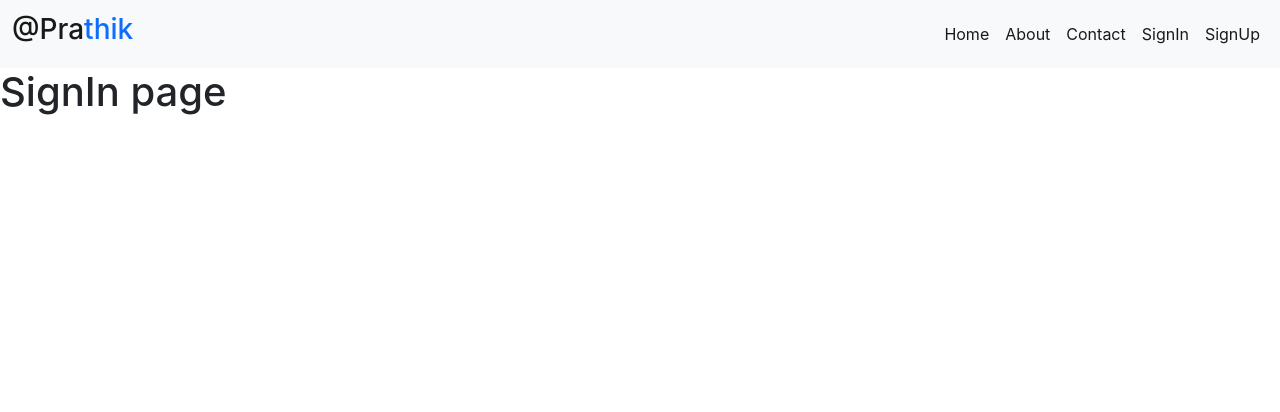
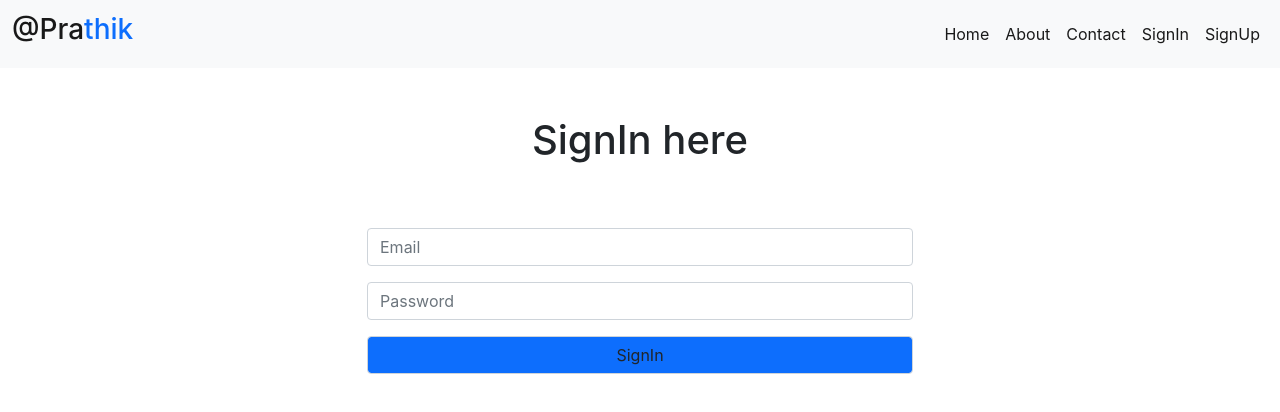
Before and after one commit to Prathik-reddy/MernProject, a React (Create React App) app in the folder frontend/: page /signin in a window 1280 px wide. Shown: the top 412 px of the page. Built offline with nearby package versions, Linux system fonts and the light colour scheme.

Commit message:
created SignIn page

```diff
--- a/frontend/src/components/SignIn.js
+++ b/frontend/src/components/SignIn.js
@@ -3,7 +3,24 @@ import React from "react";
 const SignIn = () => {
   return (
     <div>
-      <h1>SignIn page</h1>
+      <div className="w-100  text-center">
+            <div className="container">
+                <h1 className="p-5">SignIn here</h1>
+                <form>
+                    <div class="row justify-content-center">
+                        <div class="col-md-6 m-2">
+                            <input type="email" class="form-control" placeholder="Email" />
+                        </div>
+                        <div class="col-md-6 m-2">
+                            <input type="password" class="form-control" placeholder="Password" />
+                        </div>
+                        <div class="col-md-6 m-2 ">
+                            <input type="submit" class="form-control bg-primary" value="SignIn" />
+                        </div>
+                    </div>
+                </form>
+            </div>
+            </div>
     </div>
   );
 };
--- a/frontend/src/components/SignUp.js
+++ b/frontend/src/components/SignUp.js
@@ -27,7 +27,7 @@ const SignUp = () => {
                             <input type="password" class="form-control" placeholder="Confirm Password" />
                         </div>
                         <div class="col-md-6 m-2">
-                            <input type="submit" class="form-control bg-primary" placeholder="Submit" />
+                            <input type="submit" class="form-control bg-primary" value="SignUp" />
                         </div>
                     </div>
                 </form>
```
